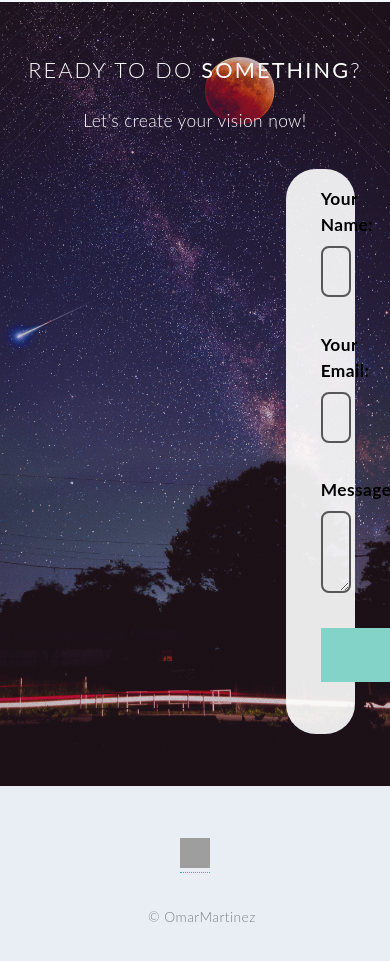
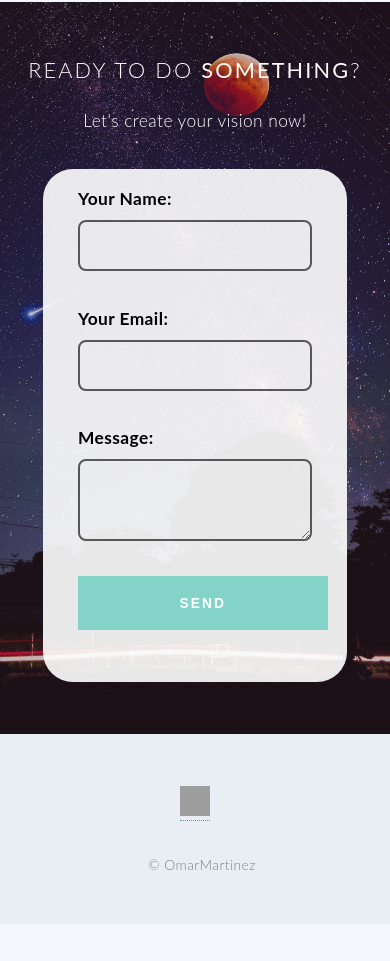
Before and after one commit to omarmartinez413/portfolio, a React (Create React App) app: page / in a window 390 px wide. Shown: the part 1600-2561 px from the top of the page. After the commit the page ends 2524 px from the top, so only its background shows below. Built offline with nearby package versions, Linux system fonts and the light colour scheme; grey boxes are pictures that could not be loaded.

Commit message:
mobile fix

```diff
--- a/src/Components/footer.css
+++ b/src/Components/footer.css
@@ -28,7 +28,7 @@ input[type=text]{
 
 
 @media only screen and (max-width: 600px) {
-    #formStyle{
+    .formStyle{
         background-color:rgb(255, 255, 255,0.9);
         color:black;
         padding:1em 2em 1em 2em;
```
